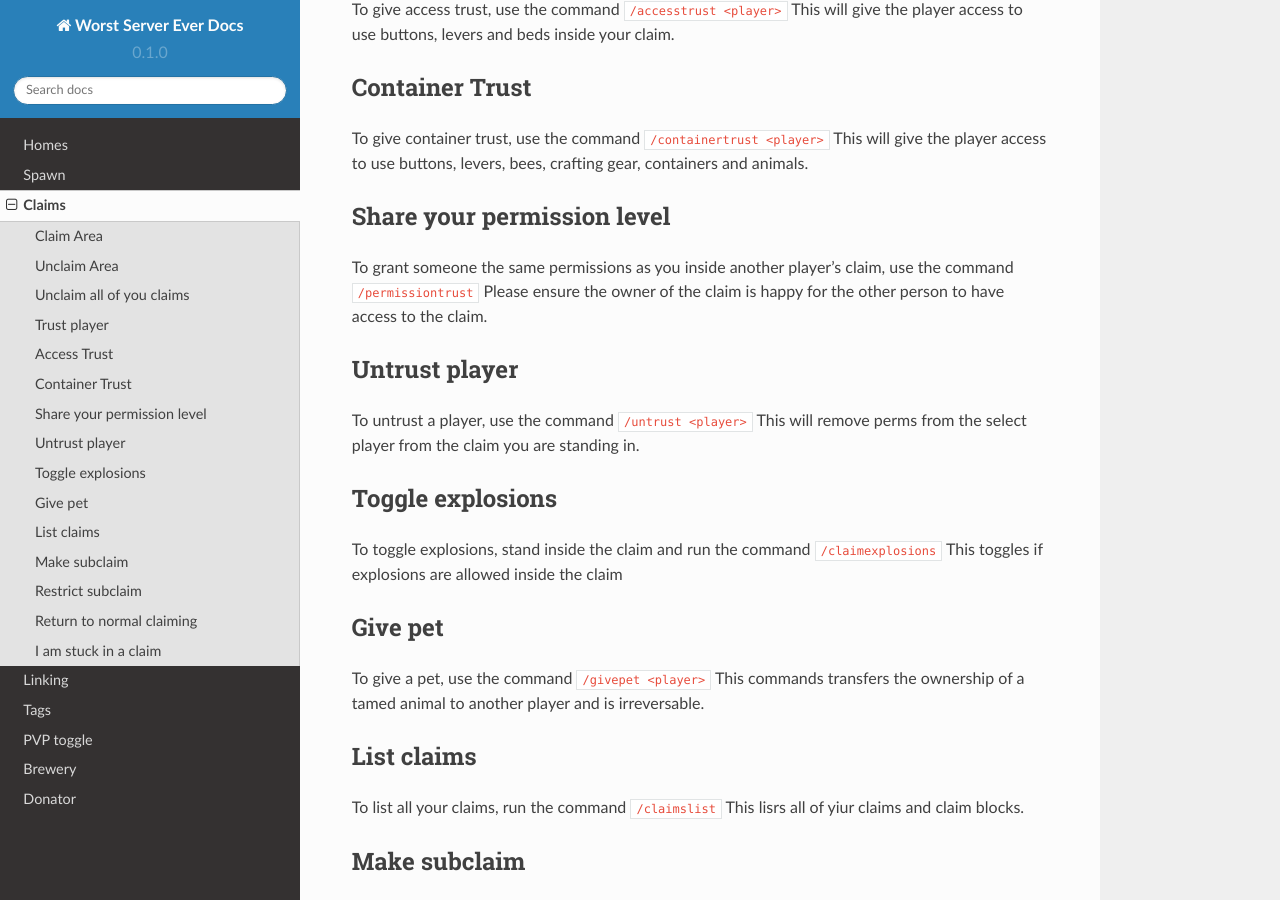
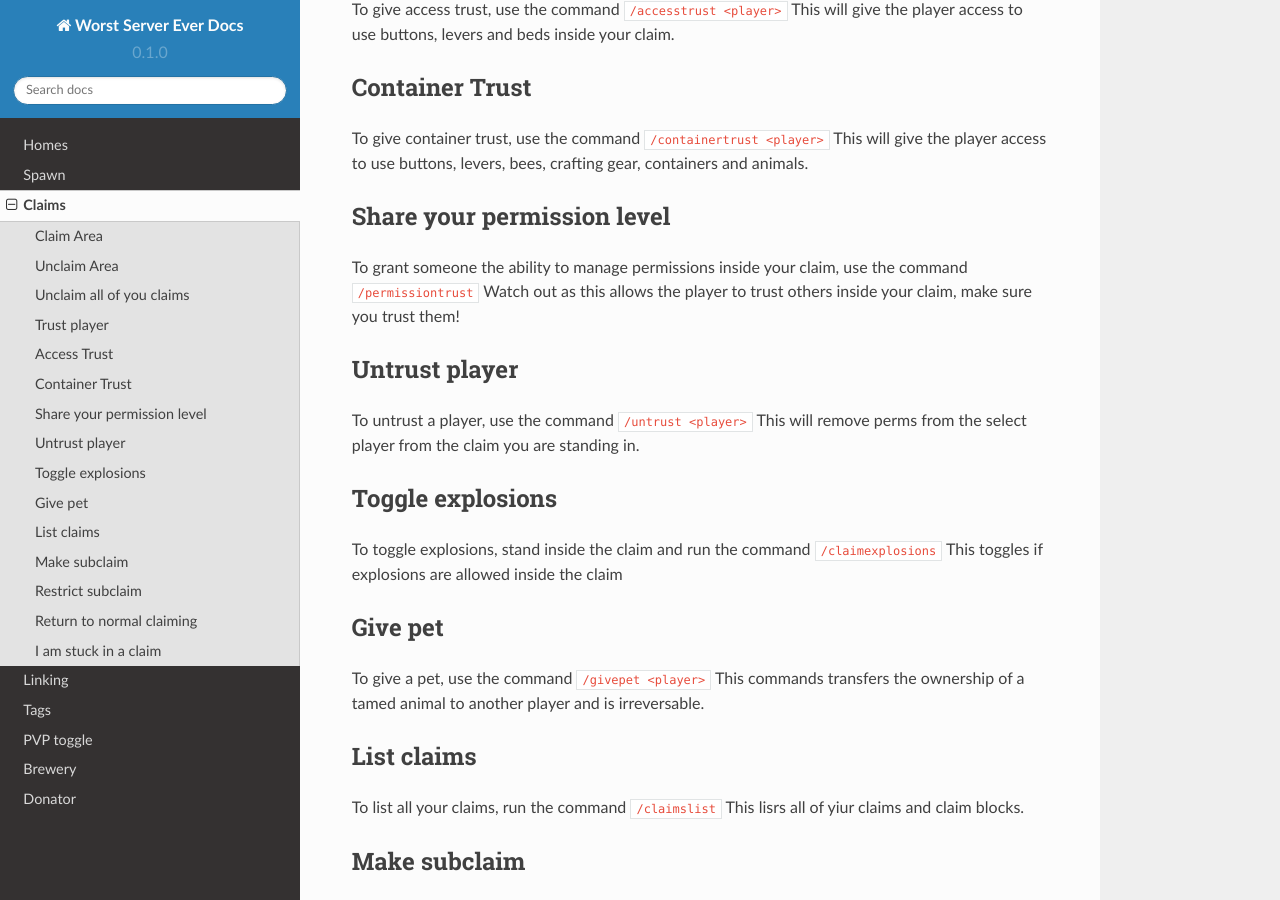
Before and after one commit to footdabmommy/wse, a Sphinx documentation site: the page built from docs/source/claims.rst, in a window 1280 px wide and 900 px high, scrolled down 734 px. Built offline with Sphinx 7.4.7 and the Read the Docs theme 2.0.0, drawn with Linux system fonts in a browser that asks for light colours.

Commit message:
change permission trust
while it does allow others to trust it doesn't exactly do this, instead it just gives basic management

```diff
--- a/docs/source/claims.rst
+++ b/docs/source/claims.rst
@@ -41,8 +41,9 @@ This will give the player access to use buttons, levers, bees, crafting gear, co
 Share your permission level
 --------
 
-To grant someone the same permissions as you inside another player's claim, use the command ``/permissiontrust``
-Please ensure the owner of the claim is happy for the other person to have access to the claim.
+To grant someone the ability to manage permissions inside your claim, use the command ``/permissiontrust``
+Watch out as this allows the player to trust others inside your claim, make sure you trust them!
+
 
 Untrust player
 --------
```
